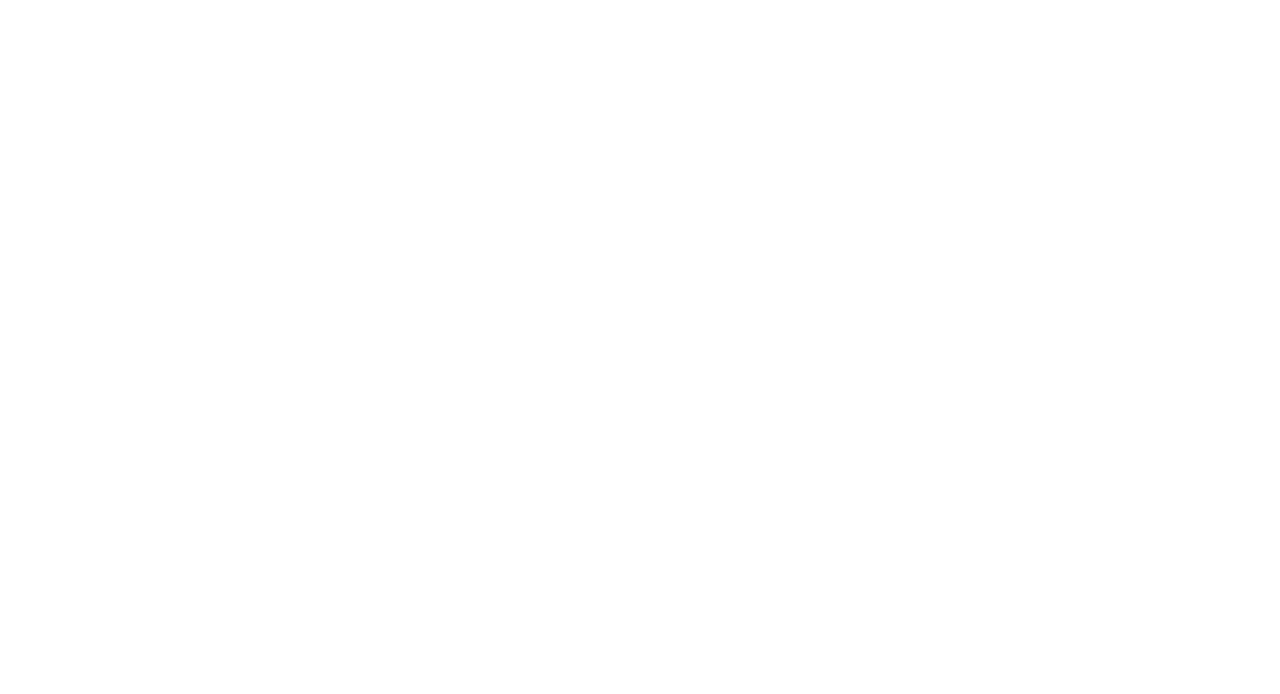
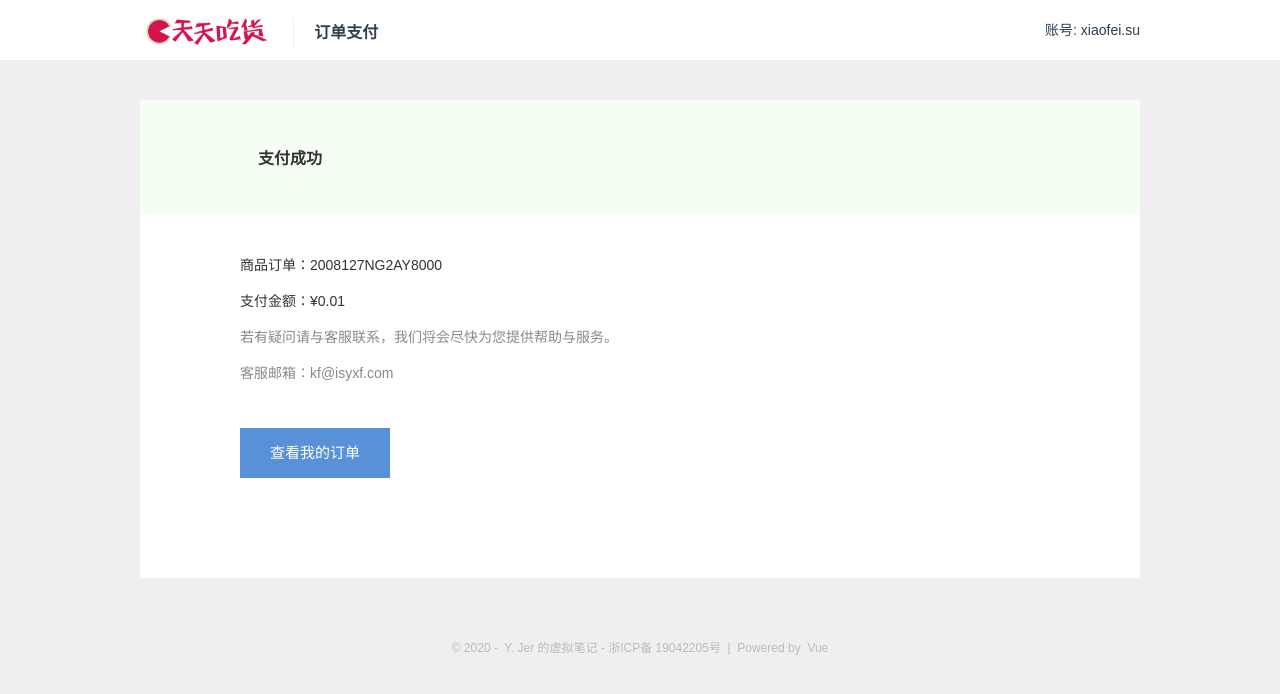
Before and after one commit to styleyan/foodie-web-frontEnd, a Vue app in the folder client/: page /pay/success in a window 1280 px wide. Shown: the top 694 px of the page. Built offline with nearby package versions, Linux system fonts and the light colour scheme; a web font is replaced by a local one.

Commit message:
feat: 增加支付成功页面

```diff
--- a/client/src/assets/style/iconfont.styl
+++ b/client/src/assets/style/iconfont.styl
@@ -1,11 +1,11 @@
 @font-face {
   font-family: 'iconfont';  /* project id 1989910 */
-  src: url('//at.alicdn.com/t/font_1989910_o2thenb9rvr.eot');
-  src: url('//at.alicdn.com/t/font_1989910_o2thenb9rvr.eot?#iefix') format('embedded-opentype'),
-  url('//at.alicdn.com/t/font_1989910_o2thenb9rvr.woff2') format('woff2'),
-  url('//at.alicdn.com/t/font_1989910_o2thenb9rvr.woff') format('woff'),
-  url('//at.alicdn.com/t/font_1989910_o2thenb9rvr.ttf') format('truetype'),
-  url('//at.alicdn.com/t/font_1989910_o2thenb9rvr.svg#iconfont') format('svg');
+  src: url('//at.alicdn.com/t/font_1989910_w9atyrj2xk.eot');
+  src: url('//at.alicdn.com/t/font_1989910_w9atyrj2xk.eot?#iefix') format('embedded-opentype'),
+  url('//at.alicdn.com/t/font_1989910_w9atyrj2xk.woff2') format('woff2'),
+  url('//at.alicdn.com/t/font_1989910_w9atyrj2xk.woff') format('woff'),
+  url('//at.alicdn.com/t/font_1989910_w9atyrj2xk.ttf') format('truetype'),
+  url('//at.alicdn.com/t/font_1989910_w9atyrj2xk.svg#iconfont') format('svg');
 }
 
 .iconfont {
@@ -32,3 +32,7 @@
 .icon-right-check:before{
   content: '\e8b7'
 }
+
+.icon-success:before{
+  content: '\e672'
+}
--- a/client/src/components/GlobalSidebar.vue
+++ b/client/src/components/GlobalSidebar.vue
@@ -44,6 +44,7 @@ export default {
     cursor pointer
     display block
     padding 6px 0
+    text-align center
     .iconfont{
       font-size 26px
     }
--- a/client/src/router/routes/index.js
+++ b/client/src/router/routes/index.js
@@ -34,6 +34,11 @@ const routes = [
     name: 'wxpay',
     component: resolve => require(['../../views/pay/Wxpay.vue'], resolve),
   },
+  {
+    path: '/pay/success',
+    name: 'paySuccess',
+    component: resolve => require(['../../views/pay/Success.vue'], resolve),
+  },
 ]
 
 export default routes
--- /dev/null
+++ b/client/src/views/pay/Success.vue
@@ -0,0 +1,81 @@
+<template>
+  <div class="pay-success-page">
+    <PayHeader></PayHeader>
+    <div class="pay-success-page-main">
+      <dl class="pay-success-info">
+        <dt><i class="iconfont icon-success"></i>支付成功</dt>
+        <dd>商品订单：2008127NG2AY8000</dd>
+        <dd>支付金额：¥0.01</dd>
+        <dd class="gray-words">若有疑问请与客服联系，我们将会尽快为您提供帮助与服务。</dd>
+        <dd class="gray-words">客服邮箱：kf@isyxf.com</dd>
+      </dl>
+      <a class="btn-look" href="/user/order">查看我的订单</a>
+    </div>
+    <PayFooter/>
+  </div>
+</template>
+<script>
+import PayHeader from './components/PayHeader'
+import PayFooter from './components/PayFooter'
+
+export default {
+  name: 'PaySuccess',
+  components: { PayHeader, PayFooter },
+  data() {
+    return {
+
+    }
+  },
+}
+</script>
+<style lang="stylus">
+html,body{
+  min-height 100%
+  background: #efefef;
+}
+.pay-success-page{
+  overflow hidden
+}
+.pay-success-page-main{
+  background #fff
+  width 1000px
+  margin 40px auto 0 auto
+  overflow hidden
+  .btn-look{
+    display block
+    width 150px
+    margin 30px 0 100px 100px
+    line-height 50px
+    text-align center
+    font-size 15px
+    color #fff
+    background #5991d8
+
+    &:hover{
+      background #4c80c1
+    }
+  }
+}
+.pay-success-info{
+  font-size 14px
+  color #333
+  dt{
+    padding: 45px 0 45px 100px;
+    margin-bottom 40px
+    background-color: #f5fef2;
+    font-size 16px
+    font-weight 700
+  }
+  dd{
+    padding 0 0 16px 100px
+  }
+  .icon-success{
+    color #58e013
+    font-size 18px
+    margin-right 4px
+  }
+  .gray-words{
+    color: #888a87;
+  }
+}
+</style>
```
